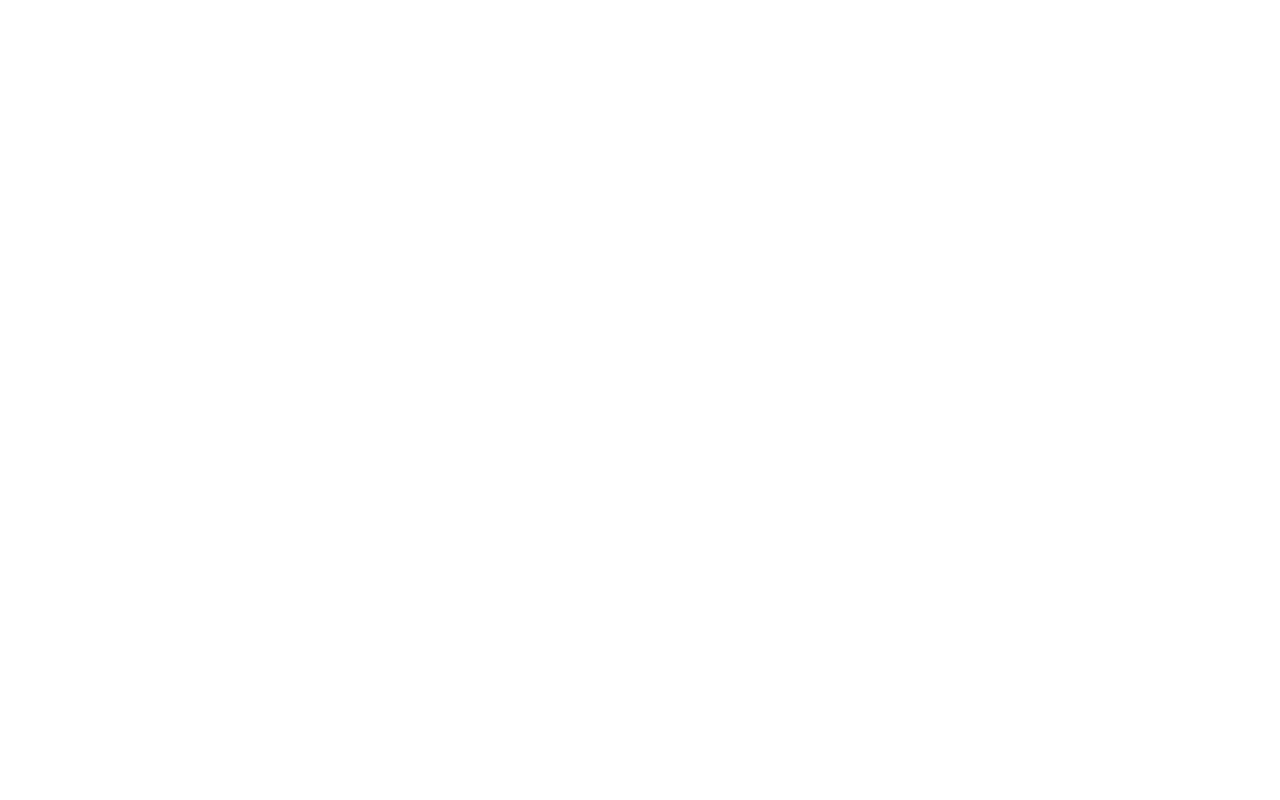
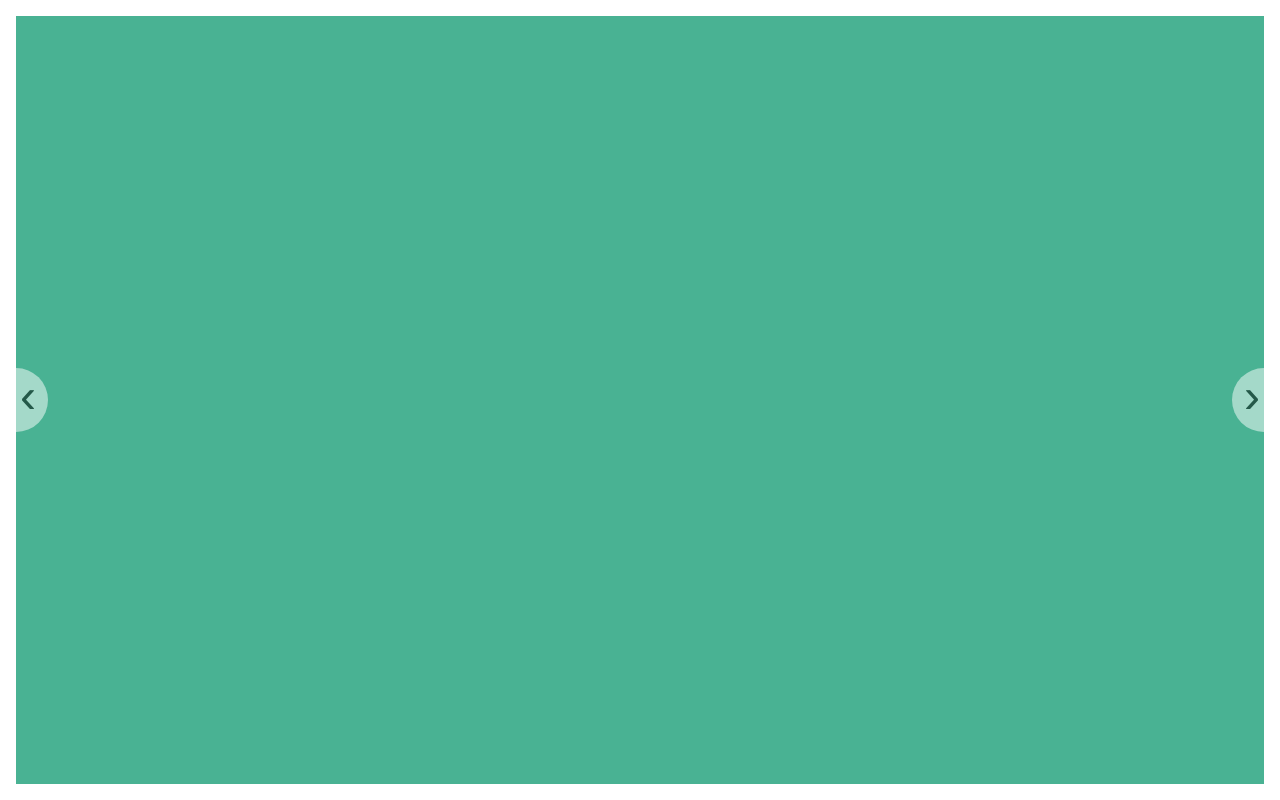
Before and after one commit to AngeloDima/js-array-carousel, a plain HTML site: page index.html in a window 1280 px wide. Drawn offline with Linux system fonts and the light colour scheme.

Commit message:
Html e Css

```diff
--- a/index.html
+++ b/index.html
@@ -5,10 +5,23 @@
     <meta http-equiv="X-UA-Compatible" content="IE=edge">
     <meta name="viewport" content="width=device-width, initial-scale=1.0">
     <link rel="stylesheet" href="style.css">
-    <title>Document</title>
+    <title>Carosello</title>
 </head>
 <body>
-
+    <section class="slider-wrapper">
+        <button class="slide-freccia" id="slide-freccia-prev">
+          &#8249;
+        </button>
+        <button class="slide-freccia" id="slide-freccia-next">
+          &#8250;
+        </button>
+        <ul class="slides-container" id="slides-container">
+          <li class="slide"></li>
+          <li class="slide"></li>
+          <li class="slide"></li>
+          <li class="slide"></li>
+        </ul>
+      </section>
 </body>
 <script src="script.js"></script>
 </html>
--- a/style.css
+++ b/style.css
@@ -2,4 +2,84 @@
     box-sizing: border-box;
     margin: 0;
     padding: 0;
+    overflow-x: hidden;
 }
+
+
+
+
+
+
+.slider-wrapper {
+    margin: 1rem;
+    position: relative;
+    overflow: hidden;
+  }
+
+  .slides-container {
+    height: calc(100vh - 2rem);
+    width: 100%;
+    display: flex;
+    overflow: scroll;
+    scroll-behavior: smooth;
+    list-style: none;
+    margin: 0;
+    padding: 0;
+  }
+
+  .slide-freccia {
+    position: absolute;
+    display: flex;
+    top: 0;
+    bottom: 0;
+    margin: auto;
+    height: 4rem;
+    background-color: white;
+    border: none;
+    width: 2rem;
+    font-size: 3rem;
+    padding: 0;
+    cursor: pointer;
+    opacity: 0.5;
+    transition: opacity 100ms;
+  }
+
+  .slide-freccia:hover,
+  .slide-freccia:focus {
+    opacity: 1;
+  }
+
+  #slide-freccia-prev {
+    left: 0;
+    padding-left: 0.25rem;
+    border-radius: 0 2rem 2rem 0;
+  }
+
+  #slide-freccia-next {
+    right: 0;
+    padding-left: 0.75rem;
+    border-radius: 2rem 0 0 2rem;
+  }
+
+  .slide {
+    width: 100%;
+    height: 100%;
+    flex: 1 0 100%;
+  }
+
+  .slide:nth-child(1) {
+    background-color: #49b293;
+  }
+
+  .slide:nth-child(2) {
+    background-color: #b03532;
+  }
+
+  .slide:nth-child(3) {
+    background-color: #6a478f;
+    margin: 0;
+  }
+
+  .slide:nth-child(4) {
+    background-color: #da6f2b;
+  }
```
